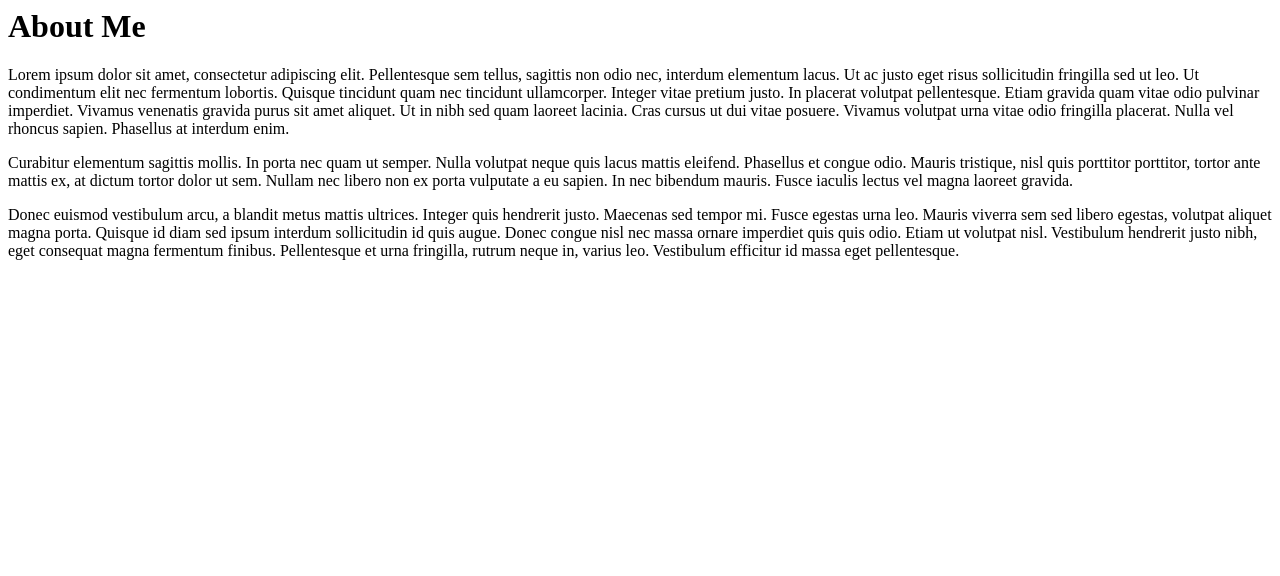
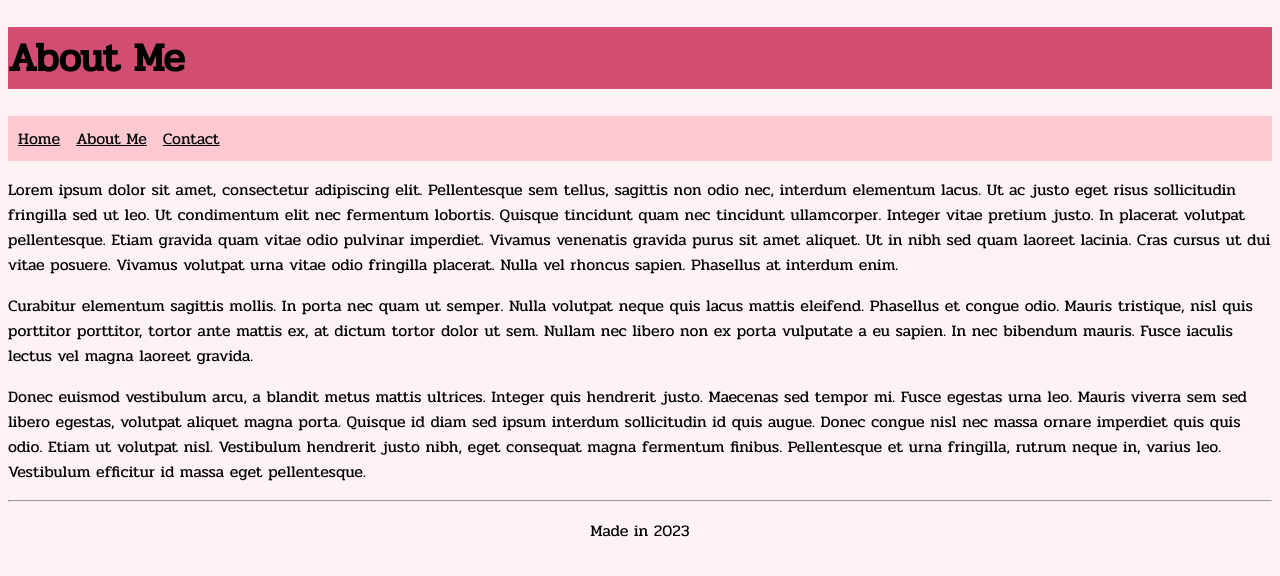
Before and after one commit to Yick-C/html-portfolio, a plain HTML site: page public/about.html in a window 1280 px wide. Drawn offline with Linux system fonts and the light colour scheme.

Commit message:
Updated navigation bar and page css

```diff
--- a/public/about.html
+++ b/public/about.html
@@ -1,4 +1,21 @@
+<!DOCTYPE html>
+<html lang="en">
+<head>
+    <meta charset="UTF-8">
+    <title>Project List</title>
+    <link rel="stylesheet" href="../styles.css"/>
+    <link rel="preconnect" href="https://fonts.googleapis.com">
+    <link rel="preconnect" href="https://fonts.gstatic.com" crossorigin>
+    <link href="https://fonts.googleapis.com/css2?family=Pridi&display=swap" rel="stylesheet">
+
+</head>
+<body>
   <h1>About Me</h1>
+  <div class="nav_bar">
+    <li><a href="../index.html"> Home </a></li>
+    <li><a href="./about.html"> About Me </a></li>
+    <li><a href="./contact.html"> Contact </a></li>
+  </div>
   <p>Lorem ipsum dolor sit amet, consectetur adipiscing elit. Pellentesque sem tellus, sagittis non odio nec, interdum
     elementum lacus. Ut ac justo eget risus sollicitudin fringilla sed ut leo. Ut condimentum elit nec fermentum lobortis.
     Quisque tincidunt quam nec tincidunt ullamcorper. Integer vitae pretium justo. In placerat volutpat pellentesque.
@@ -18,3 +35,10 @@
     interdum sollicitudin id quis augue. Donec congue nisl nec massa ornare imperdiet quis quis odio. Etiam ut volutpat
     nisl. Vestibulum hendrerit justo nibh, eget consequat magna fermentum finibus. Pellentesque et urna fringilla, rutrum
     neque in, varius leo. Vestibulum efficitur id massa eget pellentesque.</p>
+</body>
+
+<hr />
+<footer>
+    <p>Made in 2023</p>
+</footer>
+</html>
--- a/public/contact.html
+++ b/public/contact.html
@@ -1,4 +1,21 @@
+<!DOCTYPE html>
+<html lang="en">
+<head>
+    <meta charset="UTF-8">
+    <title>Project List</title>
+    <link rel="stylesheet" href="../styles.css"/>
+    <link rel="preconnect" href="https://fonts.googleapis.com">
+    <link rel="preconnect" href="https://fonts.gstatic.com" crossorigin>
+    <link href="https://fonts.googleapis.com/css2?family=Pridi&display=swap" rel="stylesheet">
+
+</head>
+<body>
   <h1>Contact Me</h1>
+  <div class="nav_bar">
+    <li><a href="../index.html"> Home </a></li>
+    <li><a href="./about.html"> About Me </a></li>
+    <li><a href="./contact.html"> Contact </a></li>
+  </div>
   <p>Tel: +123456789</p>
   <p>Email: me@gmail.com</p>
   <p>Address:</p>
@@ -7,3 +24,11 @@
     Some City<br />
     Some Country <br />
   </p>
+
+</body>
+
+<hr />
+<footer>
+    <p>Made in 2023</p>
+</footer>
+</html>
--- a/styles.css
+++ b/styles.css
@@ -2,8 +2,19 @@ header {
     text-align: center;
 }
 
-nav a {
+.nav_bar {
+    display: flex;
+    gap: 1rem;
+    padding: 10px;
+    background-color: #FCC8D1;
+}
+
+li a {
     color: black;
+}
+
+li {
+    list-style: none;
 }
 
 footer {
@@ -15,9 +26,6 @@ h1 {
     font-size: 40px;
 }
 
-h2 {
-    background-color: #FCC8D1;
-}
 
 body {
     background-color: #FEF2F4;
```
Also changed, not shown: index.html (+5 -7 lines), 1 other file. Lines whose indentation alone changed are shown as unchanged.
